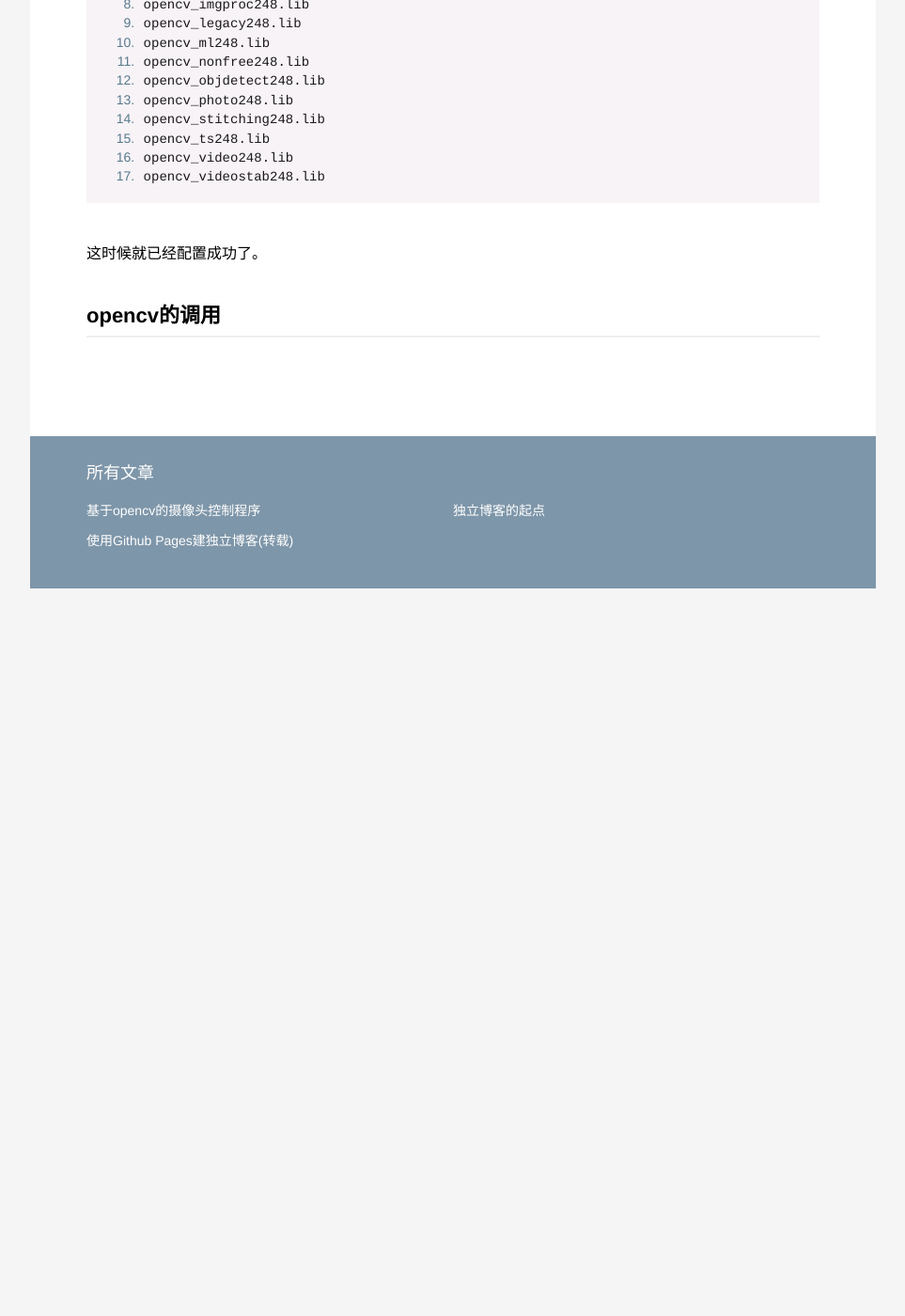
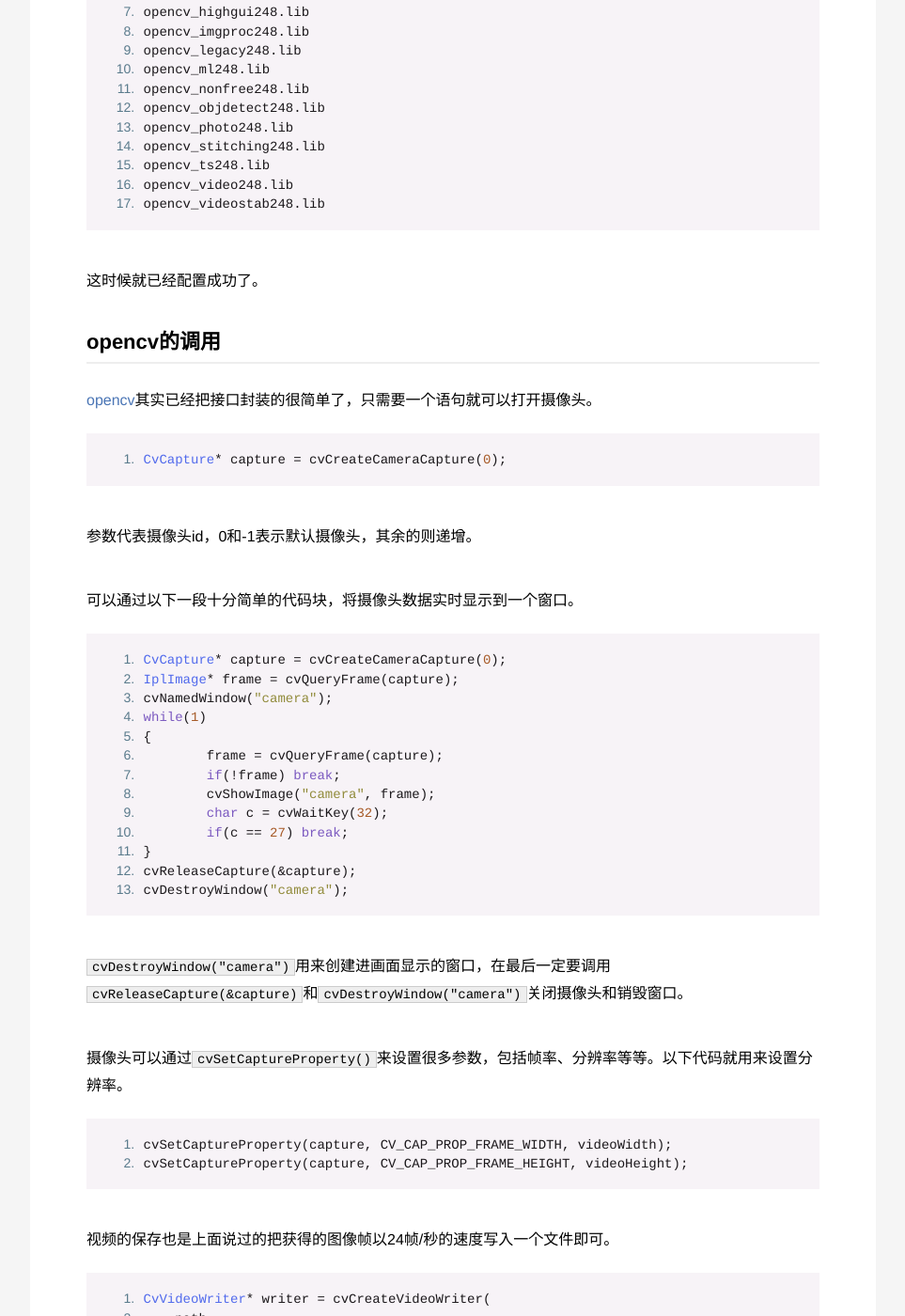
Before and after one commit to Piccus/Piccus.github.io, a Jekyll site: the page built from _posts/2016-07-18-camera-control.md, in a window 1280 px wide and 1400 px high, scrolled down 1949 px. Shown: the whole window at 94% size, without its empty margins (158-1121 px from the left). Built offline with Jekyll 4.4.1, drawn with Linux system fonts in a browser that asks for light colours; comment, search, counter and statistics services are not loaded; before the commit the page ends 2575 px from its top, so only the background shows below that; some of the changed text lies outside the part shown.

Commit message:
modifying essay: camera control v0.2

```diff
--- a/_posts/2016-07-18-camera-control.md
+++ b/_posts/2016-07-18-camera-control.md
@@ -5,9 +5,9 @@ description: 一个基于opencv和vs2012的摄像头控制程序。可以实时
 category: blog
 ---
 
-其实刚开始做这个项目的时候，我是拒绝的，毕竟我才看了加起来不到3小时的c++，领导就甩我个摄像头，连文档和型号都没给我，让我写个程序捕获摄像头的数据实时显示在拓展屏上，还附带视频存储和回滚功能(￣△￣；)。毕竟是搬砖的，哪有困难就得上〒▽〒。
+其实刚开始做这个项目的时候，我是拒绝的，毕竟我才看了加起来不到3小时的c++，领导就甩我个摄像头，连文档和型号都没给我，让我写个程序捕获摄像头的数据实时显示在拓展屏上，还附带视频存储和回滚功能。毕竟是搬砖的，哪有困难就得上〒▽〒。
 
-[opencv][]就是我最后找到的解决方法，适合我这种c++不熟，对[directshow][]也敬而远之的小白。[opencv][]是一个c++的开源框架，主要擅长于图像处理，可以对本地视频、图像文件进行读写，也能对摄像头的图像进行获取。当然，想保存摄像头视频也很简单，把图像帧以24帧/秒的速度保存就行了。
+[opencv][]就是我最后找到的解决方法，适合我这种c++不熟，对[directshow][]也敬而远之的小白。[opencv][]是一个c++的开源框架，主要擅长于图像处理，可以对本地视频、图像文件进行读写，也能对摄像头的图像进行获取。当然，想保存摄像头视频也很简单，把图像帧以24帧/秒的速度保存就行了。最后我的项目源代码[camera controler][]放在github上面，如果有需要用的和转载的注明一下出处就行。
 
 ## opencv的安装和配置
 这里我选择的环境是x86的vs2012，先到[opencv][]官网进行下载解压，然后将~\build\x86\vc11\bin加入环境变量path。接下来就进行vs2012项目设置了。新建一个解决方案和项目后，点击属性管理器，选择debug|win32下的Microsoft.Cpp.Win32.user即可进行全局设置。参见下图。
@@ -62,7 +62,51 @@ category: blog
 这时候就已经配置成功了。
 
 ## opencv的调用
+[opencv][]其实已经把接口封装的很简单了，只需要一个语句就可以打开摄像头。
+
+	CvCapture* capture = cvCreateCameraCapture(0);
+
+参数代表摄像头id，0和-1表示默认摄像头，其余的则递增。
+
+可以通过以下一段十分简单的代码块，将摄像头数据实时显示到一个窗口。
+
+	CvCapture* capture = cvCreateCameraCapture(0);
+	IplImage* frame = cvQueryFrame(capture);
+	cvNamedWindow("camera");
+	while(1)
+	{
+		frame = cvQueryFrame(capture);
+		if(!frame) break;
+		cvShowImage("camera", frame);
+		char c = cvWaitKey(32);
+		if(c == 27) break;
+	}
+	cvReleaseCapture(&capture);
+	cvDestroyWindow("camera");
+
+`cvDestroyWindow("camera")`用来创建进画面显示的窗口，在最后一定要调用`cvReleaseCapture(&capture)`和`cvDestroyWindow("camera")`关闭摄像头和销毁窗口。
+
+摄像头可以通过`cvSetCaptureProperty()`来设置很多参数，包括帧率、分辨率等等。以下代码就用来设置分辨率。
+
+	cvSetCaptureProperty(capture, CV_CAP_PROP_FRAME_WIDTH, videoWidth);
+	cvSetCaptureProperty(capture, CV_CAP_PROP_FRAME_HEIGHT, videoHeight);
+
+视频的保存也是上面说过的把获得的图像帧以24帧/秒的速度写入一个文件即可。
+
+	CvVideoWriter* writer = cvCreateVideoWriter(
+        path,
+        CV_FOURCC('P','I','M','1'),
+		24,
+        cvGetSize(frame)
+		 );
+	cvWriteFrame(writer, frame);
+	cvReleaseVideoWriter(&writer);
+
+`cvCreateVideoWriter()`就是创建一个输出流，将视频保存在`path`地址，`CV_FOURCC('P','I','M','1')`则用来表示保存格式，'P','I','M','1'指mpg格式。在循环里把每一个帧都通过`cvWriteFrame(writer, frame)`写入文件。当然在最后记得释放这个输出流，使用`cvReleaseVideoWriter(&writer)`即可。
+
+##视频回滚功能的实现
 
 
 [opencv]: http://opencv.org/ "opencv"
 [directshow]: https://msdn.microsoft.com/en-us/library/dd375454(VS.85).aspx "directshow"
+[camera controler]: https://github.com/Piccus/CameraControler "camera controler"
```
